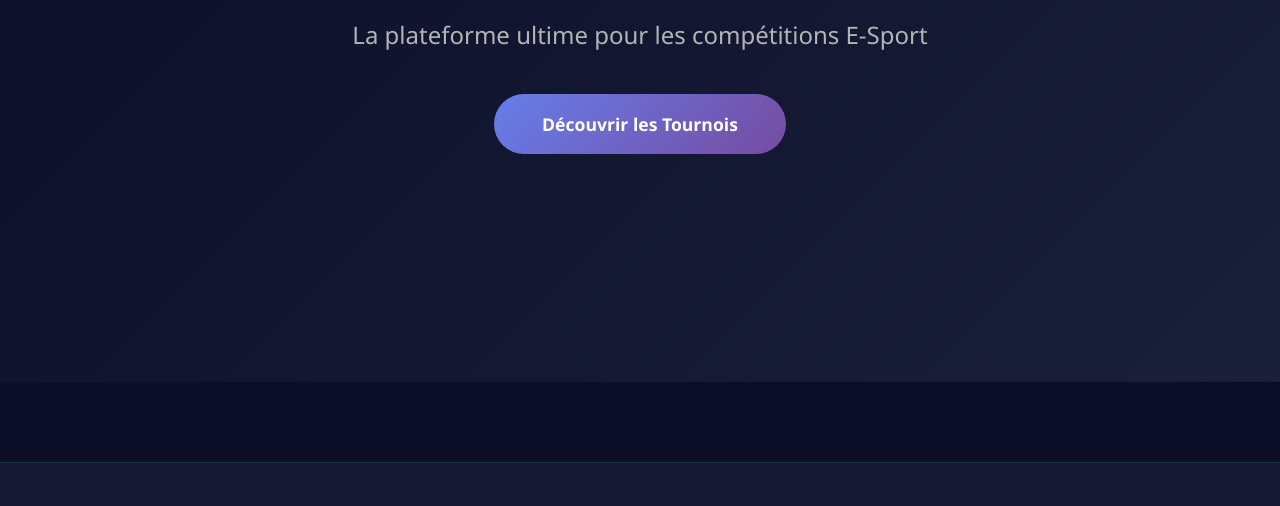
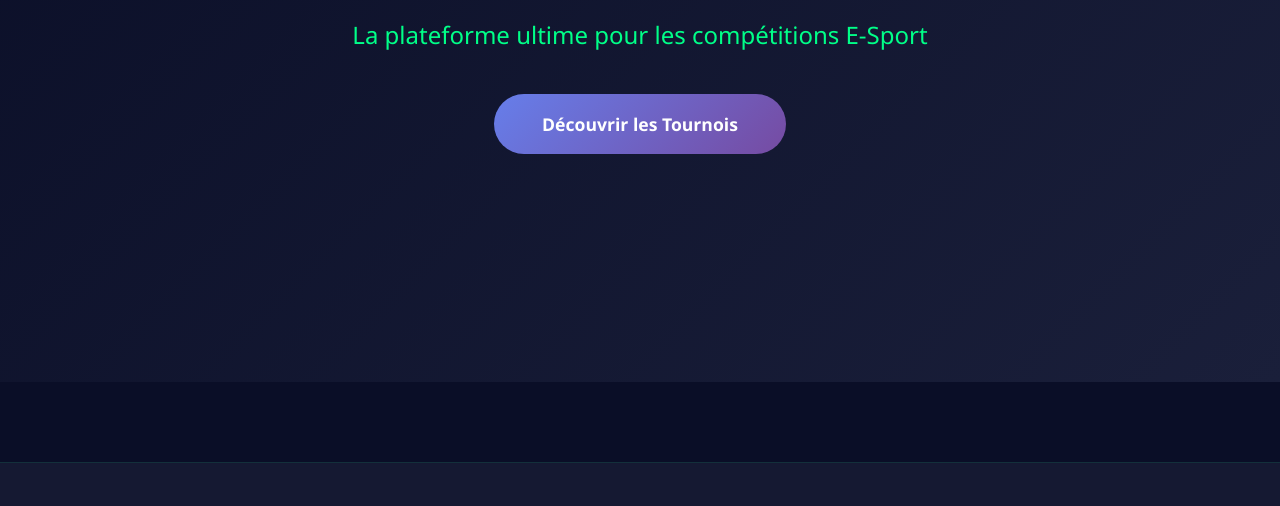
Before and after one commit to Choubbati/workshop-git, a plain HTML site: page git/index.html in a window 1280 px wide. Shown: the part 418-924 px from the top of the page. Drawn offline with Linux system fonts and the light colour scheme.

Commit message:
color hero p

```diff
--- a/git/css.css
+++ b/git/css.css
@@ -148,6 +148,7 @@
             color: var(--text-secondary);
             margin-bottom: 2.5rem;
             animation: fadeInUp 1s ease-out 0.2s both;
+            color: #00ff88;
         }
 
         .cta-button {
```
